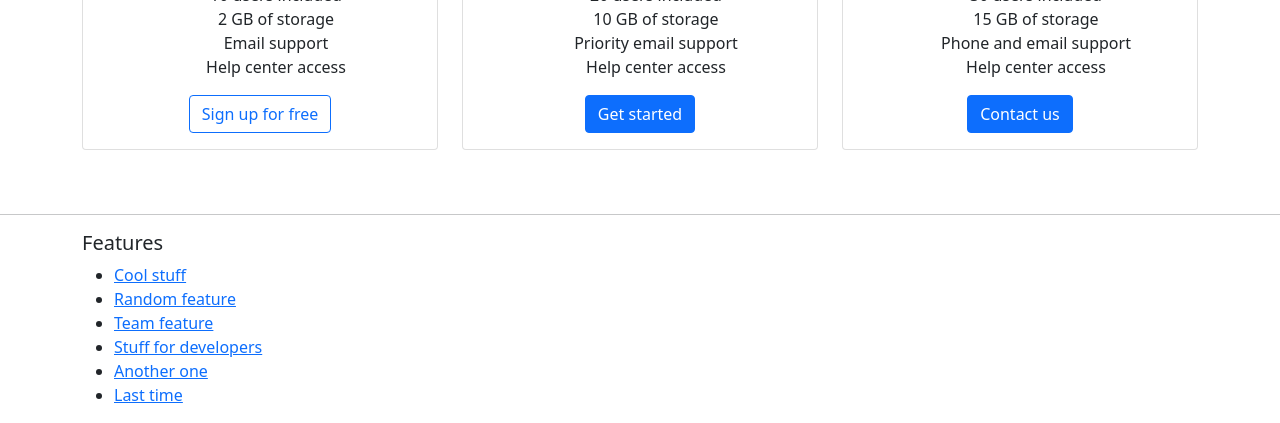
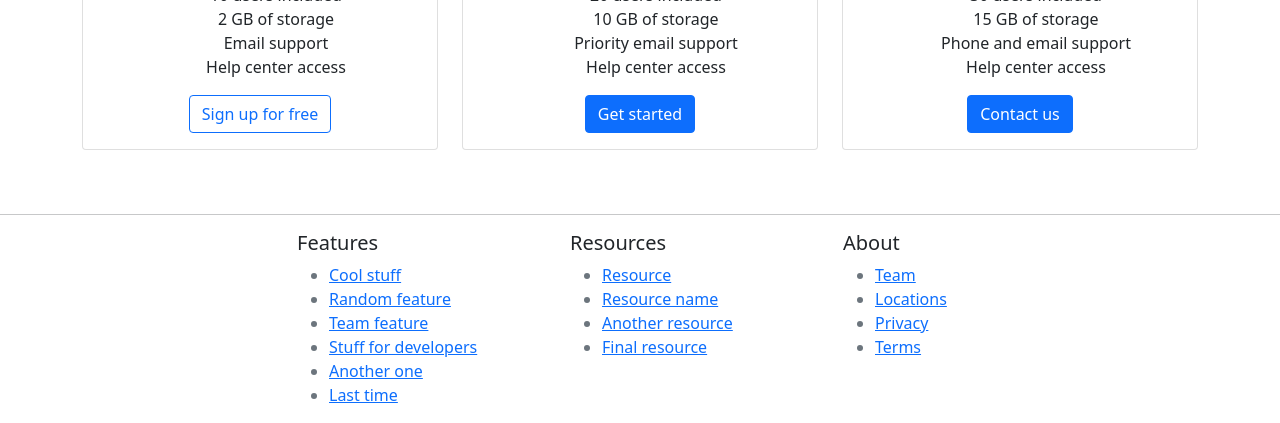
Before and after one commit to AnoukRImola/bootstrap-clon, a plain HTML site: page index.html in a window 1280 px wide. Shown: the part 534-957 px from the top of the page. Drawn offline with nearby package versions, Linux system fonts and the light colour scheme.

Commit message:
update footer

```diff
--- a/index.html
+++ b/index.html
@@ -109,13 +109,13 @@
       </div>
       <hr>
     </main>
-    <footer class="container">
+    <footer class="row container">
       <div class="col">
 
       </div>
       <div class="col">
         <h5>Features</h5>
-        <ul>
+        <ul class="text-secondary">
           <li><a href="">Cool stuff</a></li>
           <li><a href="">Random feature</a></li>
           <li><a href="">Team feature</a></li>
@@ -126,10 +126,22 @@
 
       </div>
       <div class="col">
-
+        <h5>Resources</h5>
+        <ul class="text-secondary">
+          <li><a href="">Resource</a></li>
+          <li><a href="">Resource name</a></li>
+          <li><a href="">Another resource</a></li>
+          <li><a href="">Final resource</a></li>
+        </ul>
       </div>
       <div class="col">
-
+        <h5>About</h5>
+        <ul class="text-secondary">
+          <li><a href="">Team</a></li>
+          <li><a href="">Locations</a></li>
+          <li><a href="">Privacy</a></li>
+          <li><a href="">Terms</a></li>
+        </ul>
       </div>
 
     </footer>
```
